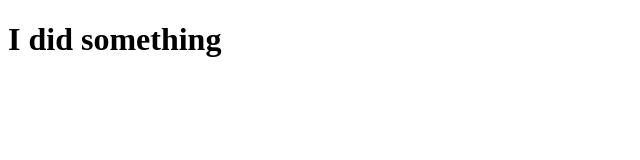
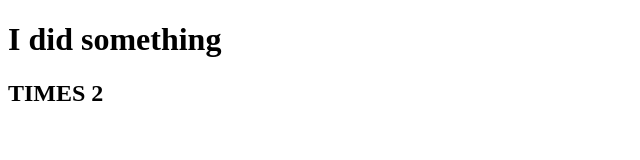
Before and after one commit to Trey777/CodeAcademyTest, a plain HTML site: page index.html in a window 1280 px wide. Shown: the whole page, without its empty margins (0-640 px from the left). Drawn offline with Linux system fonts and the light colour scheme.

Commit message:
update times2

```diff
--- a/index.html
+++ b/index.html
@@ -8,5 +8,6 @@
 
 <body>
  <h1> I did something</h1>
+ <h2> TIMES 2</h2>
 </body>
 </html>
```
